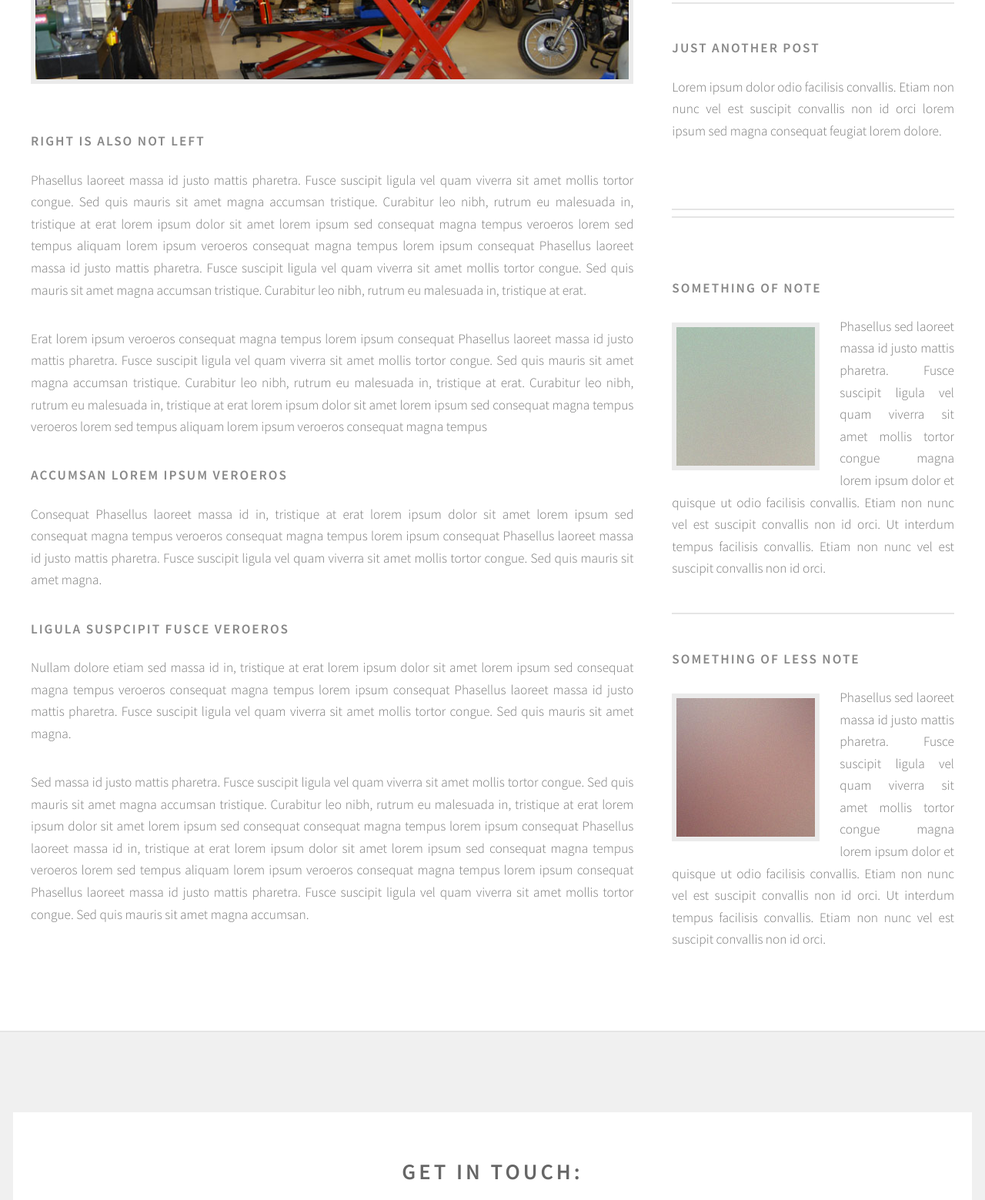
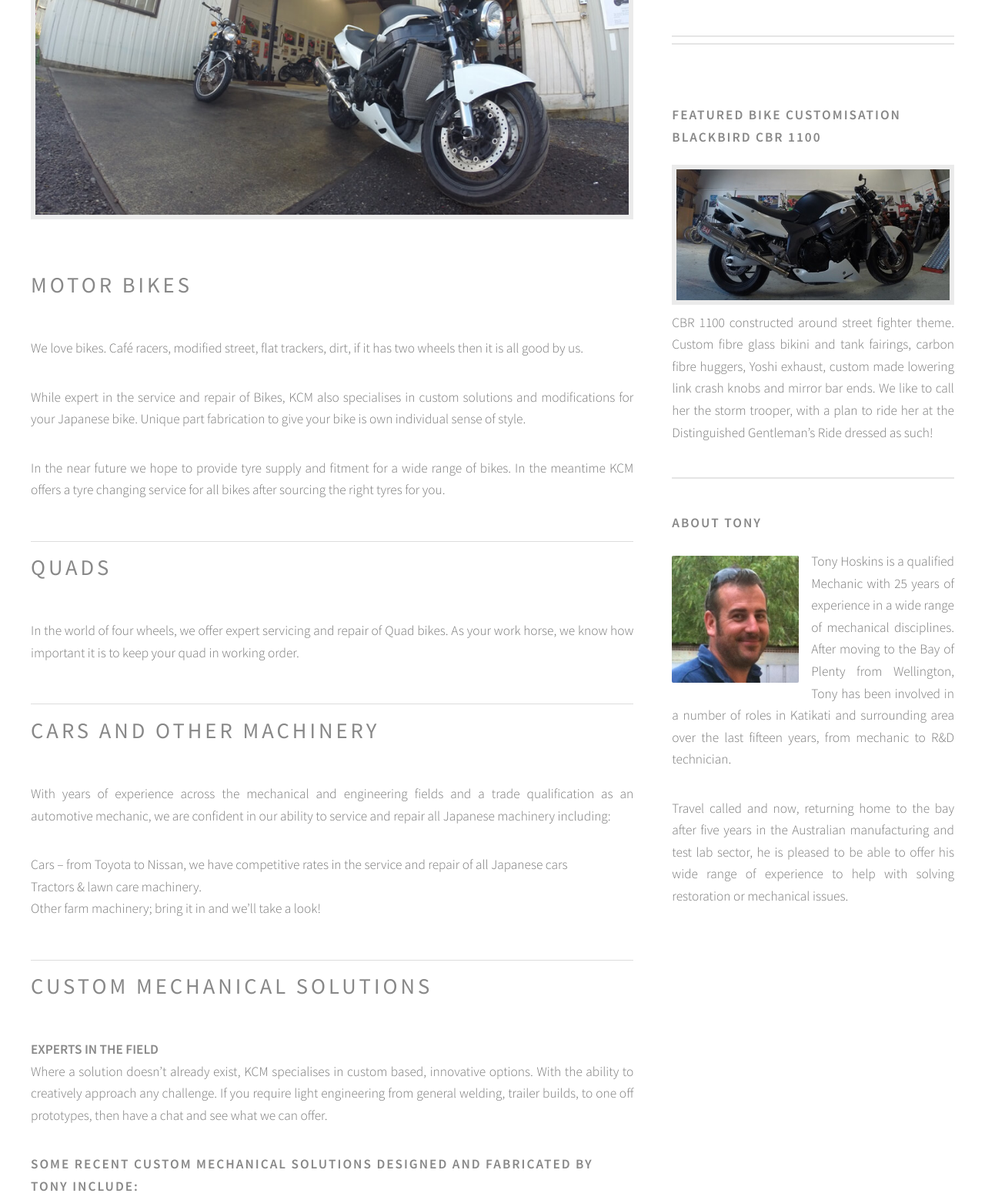
Before and after one commit to pjho/kamikazecustom, a plain HTML site: page index.html in a window 1280 px wide. Shown: the part 1041-2600 px from the top of the page at 77% size. Drawn offline with nearby package versions, Linux system fonts and the light colour scheme.

Commit message:
added content

```diff
--- a/assets/css/main.css
+++ b/assets/css/main.css
@@ -2257,7 +2257,7 @@
     display: block;
     color: #ddd;
     text-decoration: none;
-    height: 44px;
+    /*height: 44px;*/
     line-height: 44px;
     border: 0;
     border-top: solid 1px #3c3c3c;
--- a/index.html
+++ b/index.html
@@ -6,7 +6,7 @@
 -->
 <html>
 	<head>
-		<title>Kamakazi Custom Mechanical | Specialists in Japanese Machinery | KatiKati Bay Of PLenty</title>
+		<title>Kamakazi Custom Mechanical | Specialists in Japanese Motor Cycles, Quad Bikes &amp; Machinery | KatiKati, Bay of Plenty</title>
 		<meta charset="utf-8" />
 		<meta name="viewport" content="width=device-width, initial-scale=1" />
 		<!--[if lte IE 8]><script src="assets/js/ie/html5shiv.js"></script><![endif]-->
@@ -23,7 +23,9 @@
 
 						<!-- Logo -->
               <!-- <h1 id="logo"><a href="index.html">Kamakazi Custom</a></h1> -->
-							<h1 id="logo"><a href="indevx.html"><img src="images/logo.png" alt="Kamakazi Custom Mechanical" /></a></h1>
+							<h1 id="logo"><a href="indevx.html">
+                <img src="images/kamikaze-custom-mechanical-katikati.png" alt="Kamakazi Custom Mechanical - Motor Cycles, Quad Bikes &amp; Machinery - Katikati, Waihi, Bay of Plenty" /></a>
+              </h1>
 							<p>
                 <a href="tel:0221698362">(022) 169-8362</a>
                 <a href="mailto:kamikazecustommech@gmail.com">kamikazecustommech@gmail.com</a>
@@ -33,30 +35,22 @@
 
               <nav id="nav">
                 <ul>
-                  <li><a class="icon fa-home" href="index.html"><span>Introduction</span></a></li>
+                  <li><a  href="#introduction"><span>Introduction</span></a></li>
+                  <li><a href="#motor-bikes"><span>Motor Cycles</span></a></li>
+                  <li><a href="#quads"><span>Quad Bikes</span></a></li>
+                  <li><a href="#cars-and-other-machinery"><span>Cars &amp; Other Machinery</span></a></li>
                   <li>
-                    <a href="#" class="icon fa-bar-chart-o"><span>Dropdown</span></a>
-                    <ul>
-                      <li><a href="#">Lorem ipsum dolor</a></li>
-                      <li><a href="#">Magna phasellus</a></li>
-                      <li><a href="#">Etiam dolore nisl</a></li>
-                      <li>
-                        <a href="#">Phasellus consequat</a>
-                        <ul>
-                          <li><a href="#">Magna phasellus</a></li>
-                          <li><a href="#">Etiam dolore nisl</a></li>
-                          <li><a href="#">Phasellus consequat</a></li>
-                        </ul>
+                    <a href="#custom-mechanical-solutions"><span>Custom Mechanical Solutions</span></a>
+
+<!--                 <ul>
+                      <li><a href="#slow-bend-rail">Slow bend Rail Test Rig</a></li>
+                      <li><a href="#cyclic-fatigue">Cyclic Fatigue of fifth wheel coupling</a></li>
+                    </ul> -->
                   </li>
-                      <li><a href="#">Veroeros feugiat</a></li>
-                    </ul>
-                  </li>
-                  <li><a class="icon fa-cog" href="left-sidebar.html"><span>Left Sidebar</span></a></li>
-                  <li><a class="icon fa-retweet" href="right-sidebar.html"><span>Right Sidebar</span></a></li>
-                  <li><a class="icon fa-sitemap" href="no-sidebar.html"><span>No Sidebar</span></a></li>
+
+
                 </ul>
               </nav>
-
 
 					</div>
 				</div>
@@ -71,53 +65,75 @@
 
 									<!-- Post -->
 										<article class="box post">
-											<header>
-												<h2><strong>Kamakazi Custom Mechanical</strong> - Everything Mechanical - Specialising in Japanese Machinery</h2>
-											</header>
-											<span class="image featured"><img src="images/bike.png" alt="" /></span>
-											<h3>Right is also not left</h3>
-											<p>Phasellus laoreet massa id justo mattis pharetra. Fusce suscipit
-											ligula vel quam viverra sit amet mollis tortor congue. Sed quis mauris
-											sit amet magna accumsan tristique. Curabitur leo nibh, rutrum eu malesuada
-											in, tristique at erat lorem ipsum dolor sit amet lorem ipsum sed consequat
-											magna tempus veroeros lorem sed tempus aliquam lorem ipsum veroeros
-											consequat magna tempus lorem ipsum consequat Phasellus laoreet massa id
-											justo mattis pharetra. Fusce suscipit ligula vel quam viverra sit amet
-											mollis tortor congue. Sed quis mauris sit amet magna accumsan tristique.
-											Curabitur leo nibh, rutrum eu malesuada in, tristique at erat.</p>
-											<p>Erat lorem ipsum veroeros consequat magna tempus lorem ipsum consequat
-											Phasellus laoreet massa id justo mattis pharetra. Fusce suscipit ligula
-											vel quam viverra sit amet mollis tortor congue. Sed quis mauris sit amet
-											magna accumsan tristique. Curabitur leo nibh, rutrum eu malesuada in,
-											tristique at erat. Curabitur leo nibh, rutrum eu malesuada  in, tristique
-											at erat lorem ipsum dolor sit amet lorem ipsum sed consequat magna
-											tempus veroeros lorem sed tempus aliquam lorem ipsum veroeros consequat
-											magna tempus</p>
-
-											<h3>Accumsan lorem ipsum veroeros</h3>
-											<p>Consequat Phasellus laoreet massa id in, tristique at erat lorem
-											ipsum dolor sit amet lorem ipsum sed consequat magna tempus veroeros
-											consequat magna tempus lorem ipsum consequat Phasellus laoreet massa id
-											justo mattis pharetra. Fusce suscipit ligula vel quam viverra sit amet
-											mollis tortor congue. Sed quis mauris sit amet magna.</p>
 
 
-											<h3>Ligula suspcipit fusce veroeros</h3>
-											<p>Nullam dolore etiam sed massa id in, tristique at erat lorem
-											ipsum dolor sit amet lorem ipsum sed consequat magna tempus veroeros
-											consequat magna tempus lorem ipsum consequat Phasellus laoreet massa id
-											justo mattis pharetra. Fusce suscipit ligula vel quam viverra sit amet
-											mollis tortor congue. Sed quis mauris sit amet magna.</p>
-											<p>Sed massa id justo mattis pharetra. Fusce suscipit
-											ligula vel quam viverra sit amet mollis tortor congue. Sed quis mauris
-											sit amet magna accumsan tristique. Curabitur leo nibh, rutrum eu malesuada
-											in, tristique at erat lorem ipsum dolor sit amet lorem ipsum sed consequat
-											consequat magna tempus lorem ipsum consequat Phasellus laoreet massa id
-											in, tristique at erat lorem ipsum dolor sit amet lorem ipsum sed consequat
-											magna tempus veroeros lorem sed tempus aliquam lorem ipsum veroeros
-											consequat magna tempus lorem ipsum consequat Phasellus laoreet massa id
-											justo mattis pharetra. Fusce suscipit ligula vel quam viverra sit amet
-											mollis tortor congue. Sed quis mauris sit amet magna accumsan.</p>
+<section id="introduction">
+	<header>
+		<h2><strong>Kamakazi Custom Mechanical</strong></h2>
+	</header>
+  <p>At <strong>Kamikaze Custom Mechanical (KCM)</strong> we provide <strong>parts</strong>, <strong>service and repairs</strong>
+  for Japanese <strong>motorcycles</strong>, <strong>quad bikes</strong> and <strong>machinery</strong>. We have the fabrication equipment and
+  experience to design and construct <strong>custom mechanical solutions</strong> tailored to your needs.</p>
+
+  <span class="image featured">
+    <img src="images/katikati-motor-cycle-mechanic.jpg" alt="Kamikaze Custom Mechanical" />
+  </span>
+</section>
+
+<section id="motor-bikes">
+  <h2>Motor Bikes</h2>
+  <p>We love bikes. Café racers, modified street, flat trackers, dirt, if it has two wheels then it is all good by us.</p>
+  <p>While expert in the service and repair of Bikes, KCM also specialises in custom solutions and modifications for your Japanese bike. Unique part fabrication to give your bike is own individual sense of style.</p>
+  <p>In the near future we hope to provide tyre supply and fitment for a wide range of bikes. In the meantime KCM offers a tyre changing service for all bikes after sourcing the right tyres for you.</p>
+</section>
+
+<hr>
+
+<section id="quads">
+  <h2>Quads</h2>
+  <p>In the world of four wheels, we offer expert servicing and repair of Quad bikes.
+  As your work horse, we know how important it is to keep your quad in working order.</p>
+</section>
+
+<hr>
+
+<section id="cars-and-other-machinery">
+  <h2>Cars and other Machinery</h2>
+  <p>With years of experience across the mechanical and engineering fields and a
+  trade qualification as an automotive mechanic, we are confident in our ability
+  to service and repair all Japanese machinery including:</p>
+  <ul>
+    <li>Cars – from Toyota to Nissan, we have competitive rates in the service and repair of all Japanese cars</li>
+    <li>Tractors &amp; lawn care machinery.</li>
+    <li>Other farm machinery; bring it in and we’ll take a look!</li>
+  </ul>
+</section>
+
+<hr>
+
+<section id="custom-mechanical-solutions">
+  <hgroup>
+    <h2>Custom Mechanical Solutions</h2>
+    <h4>Experts in the field</h4>
+  <hgroup>
+  <p>Where a solution doesn’t already exist, KCM specialises in custom based, innovative options.
+  With the ability to creatively approach any challenge.  If you require light engineering from
+  general welding, trailer builds, to one off prototypes, then have a chat and see what we can offer. </p>
+
+  <h3>Some recent custom mechanical solutions designed and fabricated by Tony include:</h3>
+
+  <h4 id="slow-bend-rail">Slow bend Rail Test Rig.</h4>
+  <p>Designed for purpose, this test rig applies force to a welded section of railway iron
+  until failure is reached. Forces equating to in excess of 300 ton were required to obtain
+  a typical failure, however test rig design capacity of 20mega Newton (2000 ton)</p>
+
+
+  <h4 id="cyclic-fatigue">Cyclic Fatigue of fifth wheel coupling</h4>
+  <p>This rig was designed and built to comply heavy duty towing products utilising
+  Australian standards. One aspect of this compliance was a cyclic test simulating
+  forces of extreme service towing.</p>
+
+</section>
 									</article>
 
 								</div>
@@ -142,19 +158,6 @@
                             </article>
 
                         </li>
-                        <li>
-
-                          <!-- Excerpt -->
-                            <article class="box excerpt">
-                              <header>
-                                <!-- <span class="date">July 30</span> -->
-                                <h3><a href="#">Just another post</a></h3>
-                              </header>
-                              <p>Lorem ipsum dolor odio facilisis convallis. Etiam non nunc vel est
-                              suscipit convallis non id orci lorem ipsum sed magna consequat feugiat lorem dolore.</p>
-                            </article>
-
-                        </li>
 
 
 											</ul>
@@ -164,41 +167,34 @@
 										<section>
 											<ul class="divided">
                         <li>
-
-													<!-- Highlight -->
                             <article class="box highlight">
                               <header>
-																<h3><a href="#">Something of note</a></h3>
+                                <h3>Featured Bike Customisation <br> Blackbird CBR 1100</h3>
                               </header>
-															<a href="#" class="image left"><img src="images/pic06.jpg" alt="" /></a>
-															<p>Phasellus  sed laoreet massa id justo mattis pharetra. Fusce suscipit ligula vel quam
-															viverra sit amet mollis tortor congue magna lorem ipsum dolor et quisque ut odio facilisis
-															convallis. Etiam non nunc vel est suscipit convallis non id orci. Ut interdum tempus
-															facilisis convallis. Etiam non nunc vel est suscipit convallis non id orci.</p>
-															<!-- <ul class="actions">
-																<li><a href="#" class="button icon fa-file">Learn More</a></li>
-															</ul> -->
+                              <span class="image">
+  															<img src="images/Blackbird-CBR-1100-custom-mod.jpg" alt="Blackbird CBR 1100 - Featured Bike Customisation" />
+                              </span>
+                              <p>CBR 1100 constructed around street fighter theme. Custom fibre glass bikini
+                              and tank fairings, carbon fibre huggers, Yoshi exhaust, custom made lowering
+                              link crash knobs and mirror bar ends. We like to call her the storm trooper,
+                              with a plan to ride her at the Distinguished Gentleman’s Ride dressed as such!</p>
                             </article>
-
                         </li>
                         <li>
-
-													<!-- Highlight -->
                             <article class="box highlight">
                               <header>
-																<h3><a href="#">Something of less note</a></h3>
+                                <h3>About Tony</h3>
                               </header>
-															<a href="#" class="image left"><img src="images/pic07.jpg" alt="" /></a>
-															<p>Phasellus  sed laoreet massa id justo mattis pharetra. Fusce suscipit ligula vel quam
-															viverra sit amet mollis tortor congue magna lorem ipsum dolor et quisque ut odio facilisis
-															convallis. Etiam non nunc vel est suscipit convallis non id orci. Ut interdum tempus
-															facilisis convallis. Etiam non nunc vel est suscipit convallis non id orci.</p>
-															<!-- <ul class="actions">
-																<li><a href="#" class="button icon fa-file">Learn More</a></li>
-															</ul> -->
+                              <img src="images/tony-hoskins.jpg" alt="Tony Hoskins" style="width:45%; margin:7px 16px 5px 0;float:left; border-radius:2px;" />
+															<p>Tony Hoskins is a qualified Mechanic with 25 years of experience in a wide range of mechanical disciplines.
+                              After moving to the Bay of Plenty from Wellington, Tony has been involved in a number of roles in Katikati
+                              and surrounding area over the last fifteen years, from mechanic to R&amp;D technician.</p>
+                              <p>Travel called and now, returning home to the bay after five years in the Australian manufacturing and test
+                              lab sector, he is pleased to be able to offer his wide range of experience to help with solving restoration or
+                              mechanical issues. </p>
 														</article>
+												</li>
 
-												</li>
 											</ul>
 										</section>
 
@@ -245,9 +241,7 @@
 							</div>
 							<div class="6u 12u(mobile)">
 								<section>
-									<p>Erat lorem ipsum veroeros consequat magna tempus lorem ipsum consequat Phaselamet
-									mollis tortor congue. Sed quis mauris sit amet magna accumsan tristique. Curabitur
-									leo nibh, rutrum eu malesuada.</p>
+									<p>Please contact us via one of the methods below or pop into the worshop during normal business hours.</p>
 									<div class="row">
 										<div class="6u 12u(mobile)">
 											<ul class="icons">
```
Also changed, not shown: images/Blackbird-CBR-1100-custom-mod.jpg (added), images/banner.jpg (deleted), images/bike.png (deleted), images/kamikaze-custom-mechanical-katikati.png (added), images/katikati-motor-cycle-mechanic.jpg (added), images/logo.png (deleted), images/pic01.jpg (deleted), images/pic02.jpg (deleted), images/pic03.jpg (deleted), images/pic04.jpg (deleted), images/pic05.jpg (deleted), images/pic06.jpg (deleted), images/pic07.jpg (deleted), images/tony-hoskins.jpg (added), 1 other file. Lines whose indentation alone changed are shown as unchanged.
